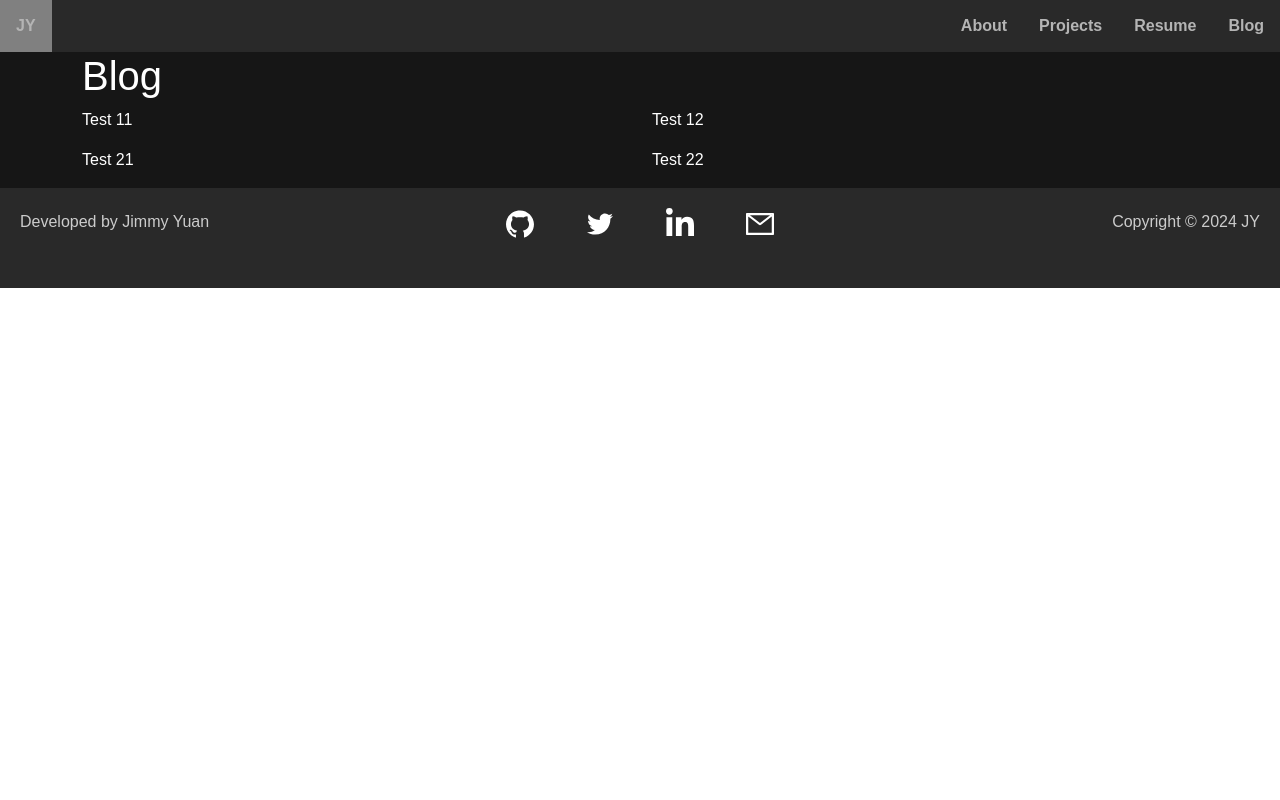
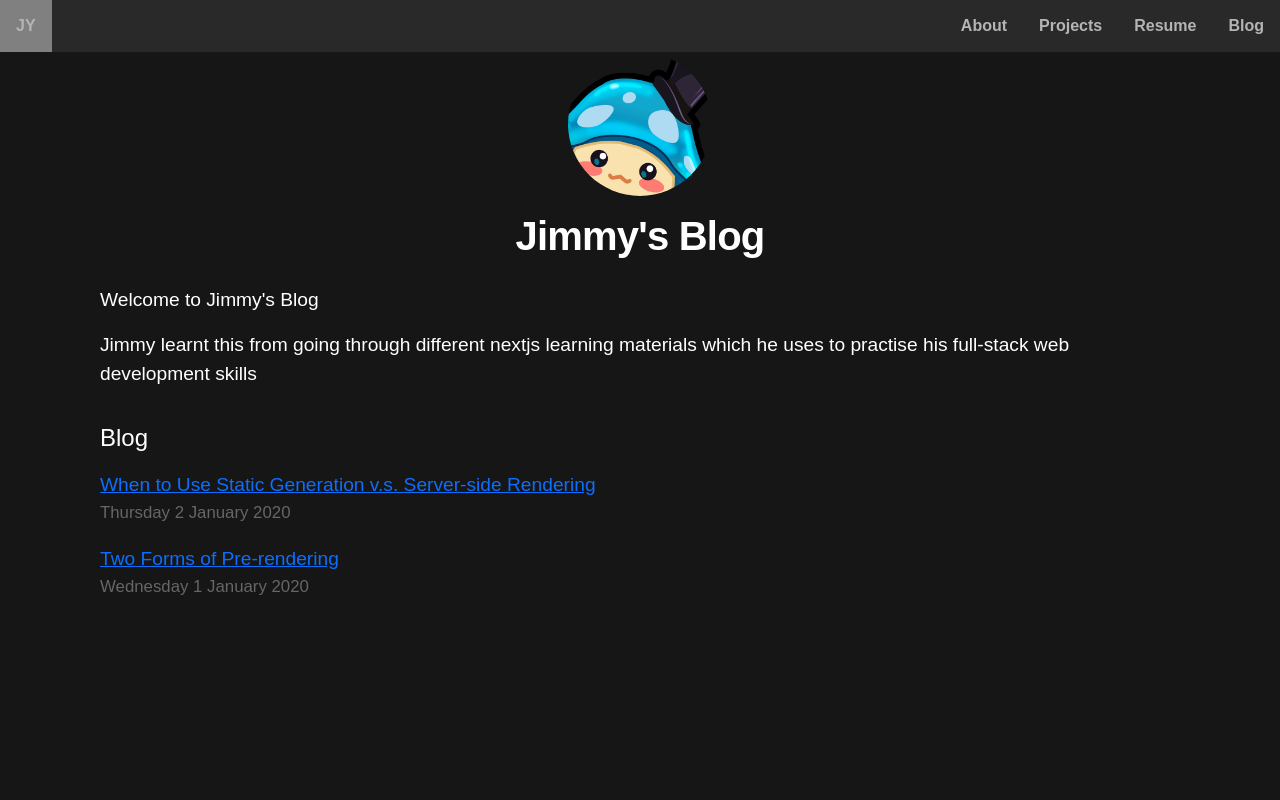
Before and after one commit to jimmymxyuan/portfolio_blog, a Next.js app: page /blog in a window 1280 px wide. Shown: the top 800 px of the page. Built offline with nearby package versions, Linux system fonts and the light colour scheme.

Commit message:
Added blog and fixed up some css
Added blog and fixed up some css

```diff
--- /dev/null
+++ b/posts/pre-rendering.md
@@ -0,0 +1,11 @@
+---
+title: 'Two Forms of Pre-rendering'
+date: '2020-01-01'
+---
+
+Next.js has two forms of pre-rendering: **Static Generation** and **Server-side Rendering**. The difference is in **when** it generates the HTML for a page.
+
+- **Static Generation** is the pre-rendering method that generates the HTML at **build time**. The pre-rendered HTML is then _reused_ on each request.
+- **Server-side Rendering** is the pre-rendering method that generates the HTML on **each request**.
+
+Importantly, Next.js lets you **choose** which pre-rendering form to use for each page. You can create a "hybrid" Next.js app by using Static Generation for most pages and using Server-side Rendering for others.
--- /dev/null
+++ b/posts/ssg-ssr.md
@@ -0,0 +1,19 @@
+---
+title: 'When to Use Static Generation v.s. Server-side Rendering'
+date: '2020-01-02'
+---
+
+We recommend using **Static Generation** (with and without data) whenever possible because your page can be built once and served by CDN, which makes it much faster than having a server render the page on every request.
+
+You can use Static Generation for many types of pages, including:
+
+- Marketing pages
+- Blog posts
+- E-commerce product listings
+- Help and documentation
+
+You should ask yourself: "Can I pre-render this page **ahead** of a user's request?" If the answer is yes, then you should choose Static Generation.
+
+On the other hand, Static Generation is **not** a good idea if you cannot pre-render a page ahead of a user's request. Maybe your page shows frequently updated data, and the page content changes on every request.
+
+In that case, you can use **Server-Side Rendering**. It will be slower, but the pre-rendered page will always be up-to-date. Or you can skip pre-rendering and use client-side JavaScript to populate data.
--- /dev/null
+++ b/src/components/posts.js
@@ -0,0 +1,70 @@
+import fs from 'fs';
+import path from 'path';
+import matter from 'gray-matter';
+import { remark } from 'remark';
+import html from 'remark-html';
+
+
+const postsDirectory = path.join(process.cwd(), 'posts');
+
+export function getSortedPostsData() {
+  // Get file names under /posts
+  const fileNames = fs.readdirSync(postsDirectory);
+  const allPostsData = fileNames.map((fileName) => {
+    // Remove ".md" from file name to get id
+    const id = fileName.replace(/\.md$/, '');
+
+    // Read markdown file as string
+    const fullPath = path.join(postsDirectory, fileName);
+    const fileContents = fs.readFileSync(fullPath, 'utf8');
+
+    // Use gray-matter to parse the post metadata section
+    const matterResult = matter(fileContents);
+
+    // Combine the data with the id
+    return {
+      id,
+      ...matterResult.data,
+    };
+  });
+  // Sort posts by date
+  return allPostsData.sort((a, b) => {
+    if (a.date < b.date) {
+      return 1;
+    } else {
+      return -1;
+    }
+  });
+}
+
+export function getAllPostIds() {
+    const fileNames = fs.readdirSync(postsDirectory);
+    return fileNames.map((fileName) => {
+      return {
+        params: {
+          id: fileName.replace(/\.md$/, ''),
+        },
+      };
+    });
+  }
+
+export async function getPostData(id) {
+    const fullPath = path.join(postsDirectory, `${id}.md`);
+    const fileContents = fs.readFileSync(fullPath, 'utf8');
+
+    // Use gray-matter to parse the post metadata section
+    const matterResult = matter(fileContents);
+
+    // Use remark to convert markdown into HTML string
+    const processedContent = await remark()
+      .use(html)
+      .process(matterResult.content);
+    const contentHtml = processedContent.toString();
+
+    // Combine the data with the id and contentHtml
+    return {
+      id,
+      contentHtml,
+      ...matterResult.data,
+    };
+  }
--- a/src/pages/blog/index.js
+++ b/src/pages/blog/index.js
@@ -1,33 +1,60 @@
-import Container from 'react-bootstrap/Container';
-import Col from 'react-bootstrap/Col';
-import Row from 'react-bootstrap/Row';
 import Layout from '@/components/layout';
-import Head from "next/head";
+import FullDate from '@/components/date';
+import { getSortedPostsData } from '@/components/posts';
+import Styles from '@/styles/blog.module.css'
+import Link from 'next/link';
+import Image from 'next/image';
 
-export default function About() {
+const name = "Jimmy's Blog";
+
+export async function getStaticProps() {
+    const allPostsData = getSortedPostsData();
+    return {
+      props: {
+        allPostsData,
+      },
+    };
+  }
+
+export default function Blog({ allPostsData }) {
     return (
       <Layout>
-        <Container>
-            <Row>
-                <h1>Blog</h1>
-            </Row>
-            <Row>
-                <Col>
-                    <p>Test 11</p>
-                </Col>
-                <Col>
-                    <p>Test 12</p>
-                </Col>
-            </Row>
-            <Row>
-                <Col>
-                    <p>Test 21</p>
-                </Col>
-                <Col>
-                    <p>Test 22</p>
-                </Col>
-            </Row>
-        </Container>
+        <div className="div_centre">
+            <Image
+                priority
+                src="/images/avatar.png"
+                className={Styles.borderCircle}
+                height={144}
+                width={144}
+                alt=""
+            />
+            <h1 className={Styles.heading2Xl}>{name}</h1>
+        </div>
+        <div className = 'content'>
+            <section className={Styles.headingMd}>
+                <p>Welcome to Jimmy's Blog</p>
+                <p>
+                Jimmy learnt this from going through different nextjs learning materials
+                which he uses to practise his full-stack web development skills
+                </p>
+            </section>
+            <section className={`${Styles.headingMd} ${Styles.padding1px}`}>
+                <h2 className={Styles.headingLg}>Blog</h2>
+                <ul className={Styles.list}>
+                {allPostsData.map(({ id, date, title }) => (
+                    <li className={Styles.listItem} key={id}>
+                    <Link href={`/blog/${id}`}>{title}</Link>
+                    <br />
+                    <small className={Styles.lightText}>
+                        <FullDate dateString={date} />
+                    </small>
+                    </li>
+                ))}
+                </ul>
+            </section>
+        </div>
+        <div className="empty_space"></div>
+        <div className="empty_space"></div>
       </Layout>
     );
   }
--- a/src/pages/projects.js
+++ b/src/pages/projects.js
@@ -11,7 +11,7 @@
 export default function Projects() {
     return (
       <Layout>
-        <Container fluid className="project-container">
+        <Container className="project-container">
           <h1 className="project-heading">
             My Recent <strong className="purple">Works </strong>
           </h1>
@@ -47,6 +47,9 @@
               />
             </Col>
           </Row>
+          <Row className='empty_space'>
+
+          </Row>
         </Container>
       </Layout>
     );
--- a/src/pages/resume.js
+++ b/src/pages/resume.js
@@ -25,6 +25,7 @@
           <p></p>
         </Row>
         <Row className="justify-content-md-center">
+          <div className="div_centre">
             <Col md="auto">
               <Button
                 variant="primary"
@@ -36,6 +37,7 @@
                 &nbsp;Download Resume
               </Button>
             </Col>
+          </div>
         </Row>
       </Container>
     </Layout>
--- /dev/null
+++ b/src/styles/blog.module.css
@@ -0,0 +1,52 @@
+.heading2Xl {
+    font-size: 2.5rem;
+    line-height: 1.2;
+    font-weight: 800;
+    letter-spacing: -0.05rem;
+    margin: 1rem 0;
+  }
+
+  .headingXl {
+    font-size: 2rem;
+    line-height: 1.3;
+    font-weight: 800;
+    letter-spacing: -0.05rem;
+    margin: 1rem 0;
+  }
+
+  .headingLg {
+    font-size: 1.5rem;
+    line-height: 1.4;
+    margin: 1rem 0;
+  }
+
+  .headingMd {
+    font-size: 1.2rem;
+    line-height: 1.5;
+  }
+
+  .borderCircle {
+    border-radius: 9999px;
+  }
+
+  .colorInherit {
+    color: inherit;
+  }
+
+  .padding1px {
+    padding-top: 1px;
+  }
+
+  .list {
+    list-style: none;
+    padding: 0;
+    margin: 0;
+  }
+
+  .listItem {
+    margin: 0 0 1.25rem;
+  }
+
+  .lightText {
+    color: #666;
+  }
--- a/src/styles/globals.css
+++ b/src/styles/globals.css
@@ -28,7 +28,7 @@
  */
 
  .content {
-  padding: 10px
+  padding: 10px 100px 10px 100px;
 }
 
 .content-row {
@@ -40,7 +40,18 @@
 }
 
   .project-container {
-    padding: 100px
+    padding: 100px 100px 100px 100px;
+  }
+
+  .empty_space {
+    padding: 300px 200px 0px 200px;
+  }
+
+  div.div_centre {
+    text-align: center;
+    margin: auto;
+    width: 50%;
+
   }
 
 
```
Also changed, not shown: src/pages/blog/[id].js (added, +65 -0 lines). Lines whose indentation alone changed are shown as unchanged.
